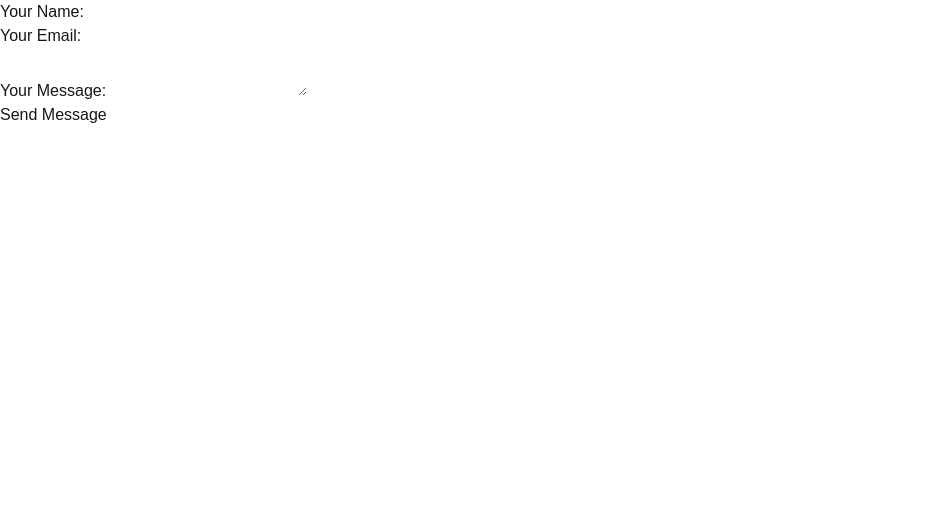
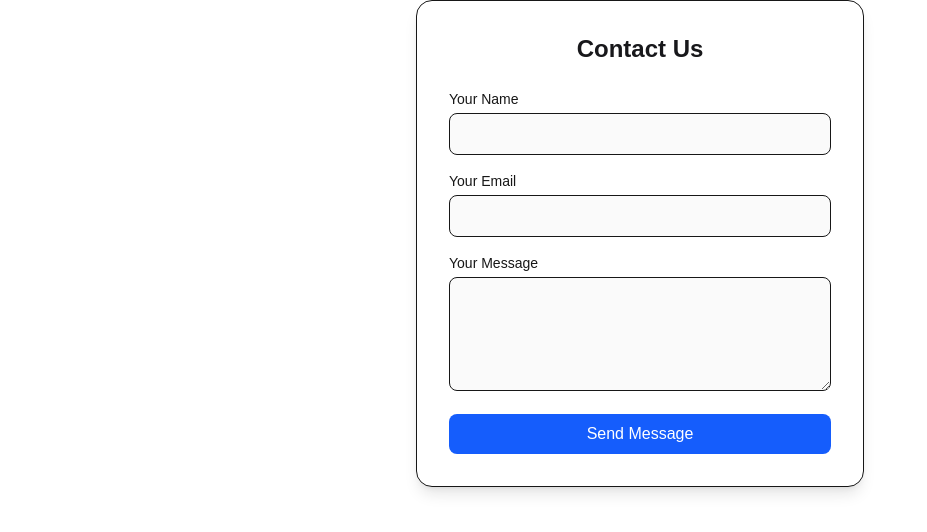
Before and after one commit to rakibul-wdp/nextjs-email-form, a Next.js app: page / in a window 1280 px wide. Shown: the top 532 px of the page, without its empty margins (0-927 px from the left). Built offline with nearby package versions, Linux system fonts and the light colour scheme.

Commit message:
add styles on form and handle error

```diff
--- a/src/app/page.tsx
+++ b/src/app/page.tsx
@@ -10,19 +10,36 @@ export default function Home() {
     email: "",
     message: "",
   });
+  const [errors, setErrors] = useState({
+    name: "",
+    email: "",
+    message: "",
+  });
 
   const handleChange = (
     e: React.ChangeEvent<HTMLInputElement | HTMLTextAreaElement>
   ) => {
     const { name, value } = e.target;
-    setUserInput({
-      ...userInput,
-      [name]: value,
-    });
+    setUserInput((prev) => ({ ...prev, [name]: value }));
+    setErrors((prev) => ({ ...prev, [name]: "" }));
+  };
+
+  const validateForm = () => {
+    const newErrors = {
+      name: userInput.name ? "" : "Name is required",
+      email: /^[^\s@]+@[^\s@]+\.[^\s@]+$/.test(userInput.email)
+        ? ""
+        : "Invalid email address",
+      message: userInput.message ? "" : "Message is required",
+    };
+    setErrors(newErrors);
+    return !Object.values(newErrors).some((err) => err);
   };
 
   const handleSubmit = async (e: React.FormEvent<HTMLFormElement>) => {
     e.preventDefault();
+
+    if (!validateForm()) return;
 
     const serviceID = process.env.NEXT_PUBLIC_EMAILJS_SERVICE_ID;
     const templateID = process.env.NEXT_PUBLIC_EMAILJS_TEMPLATE_ID;
@@ -61,39 +78,64 @@ export default function Home() {
   };
 
   return (
-    <form onSubmit={handleSubmit}>
+    <div className="min-h-screen flex items-start justify-center px-4">
+      <div className="w-full max-w-md bg-white dark:bg-zinc-900 shadow-lg rounded-2xl p-8 space-y-6 border dark:border-zinc-800">
+        <h2 className="text-2xl font-semibold text-center text-zinc-900 dark:text-white">
+          Contact Us
+        </h2>
+        <form onSubmit={handleSubmit} className="space-y-4">
           <div>
-        <label>Your Name:</label>
+            <label className="block mb-1 text-sm font-medium">Your Name</label>
             <input
               type="text"
               name="name"
               value={userInput.name}
               onChange={handleChange}
+              className="w-full px-4 py-2 border rounded-lg bg-zinc-50 dark:bg-zinc-800 dark:text-white focus:outline-none focus:ring-2 focus:ring-blue-500"
               required
             />
+            {errors.name && (
+              <p className="text-sm text-red-500">{errors.name}</p>
+            )}
           </div>
           <div>
-        <label>Your Email:</label>
+            <label className="block mb-1 text-sm font-medium">Your Email</label>
             <input
               type="email"
               name="email"
               value={userInput.email}
               onChange={handleChange}
+              className="w-full px-4 py-2 border rounded-lg bg-zinc-50 dark:bg-zinc-800 dark:text-white focus:outline-none focus:ring-2 focus:ring-blue-500"
               required
             />
+            {errors.email && (
+              <p className="text-sm text-red-500">{errors.email}</p>
+            )}
           </div>
           <div>
-        <label>Your Message:</label>
+            <label className="block mb-1 text-sm font-medium">
+              Your Message
+            </label>
             <textarea
               name="message"
+              rows={4}
               value={userInput.message}
               onChange={handleChange}
+              className="w-full px-4 py-2 border rounded-lg bg-zinc-50 dark:bg-zinc-800 dark:text-white focus:outline-none focus:ring-2 focus:ring-blue-500"
               required
             />
+            {errors.message && (
+              <p className="text-sm text-red-500">{errors.message}</p>
+            )}
           </div>
-      <button type="submit" className="cursor-pointer">
+          <button
+            type="submit"
+            className="w-full bg-blue-600 text-white py-2 rounded-lg hover:bg-blue-700 transition cursor-pointer"
+          >
             Send Message
           </button>
         </form>
+      </div>
+    </div>
   );
 }
```
Lines whose indentation alone changed are shown as unchanged.
